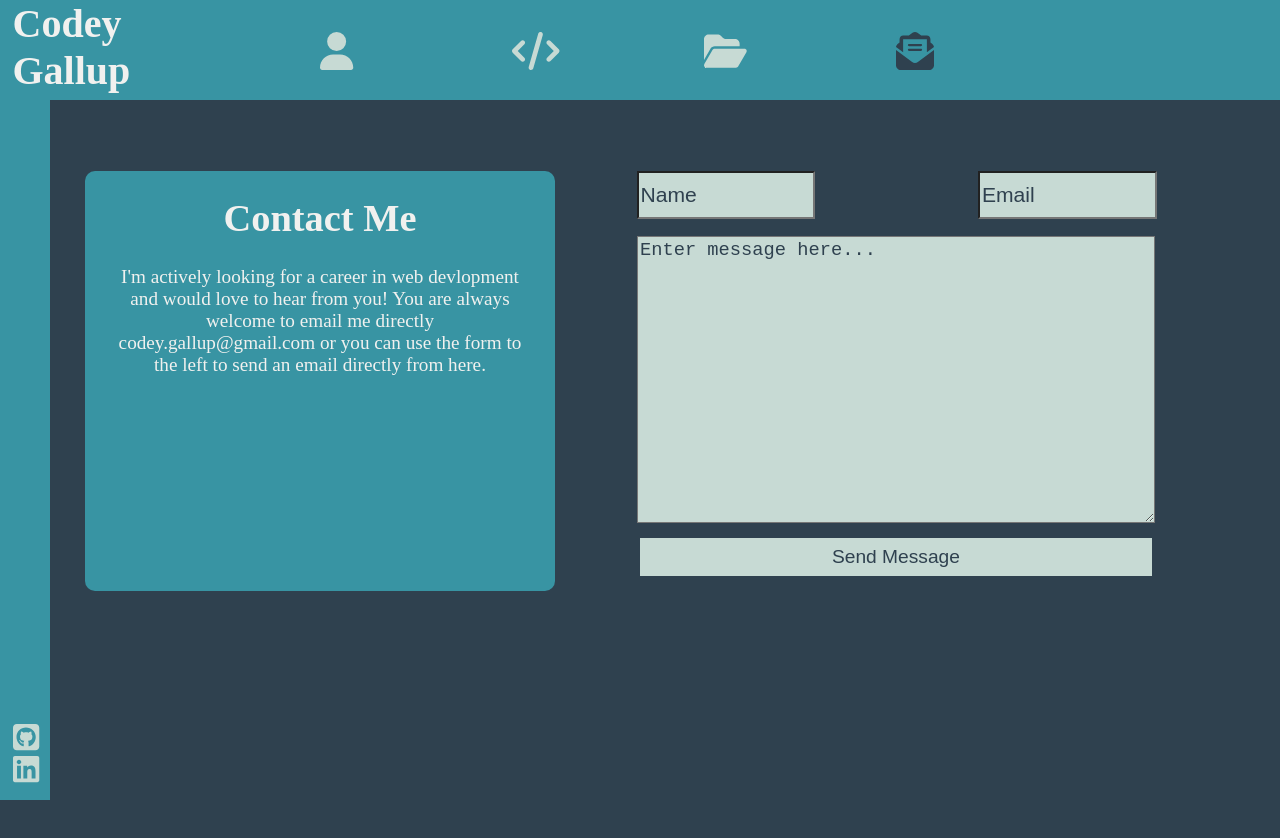
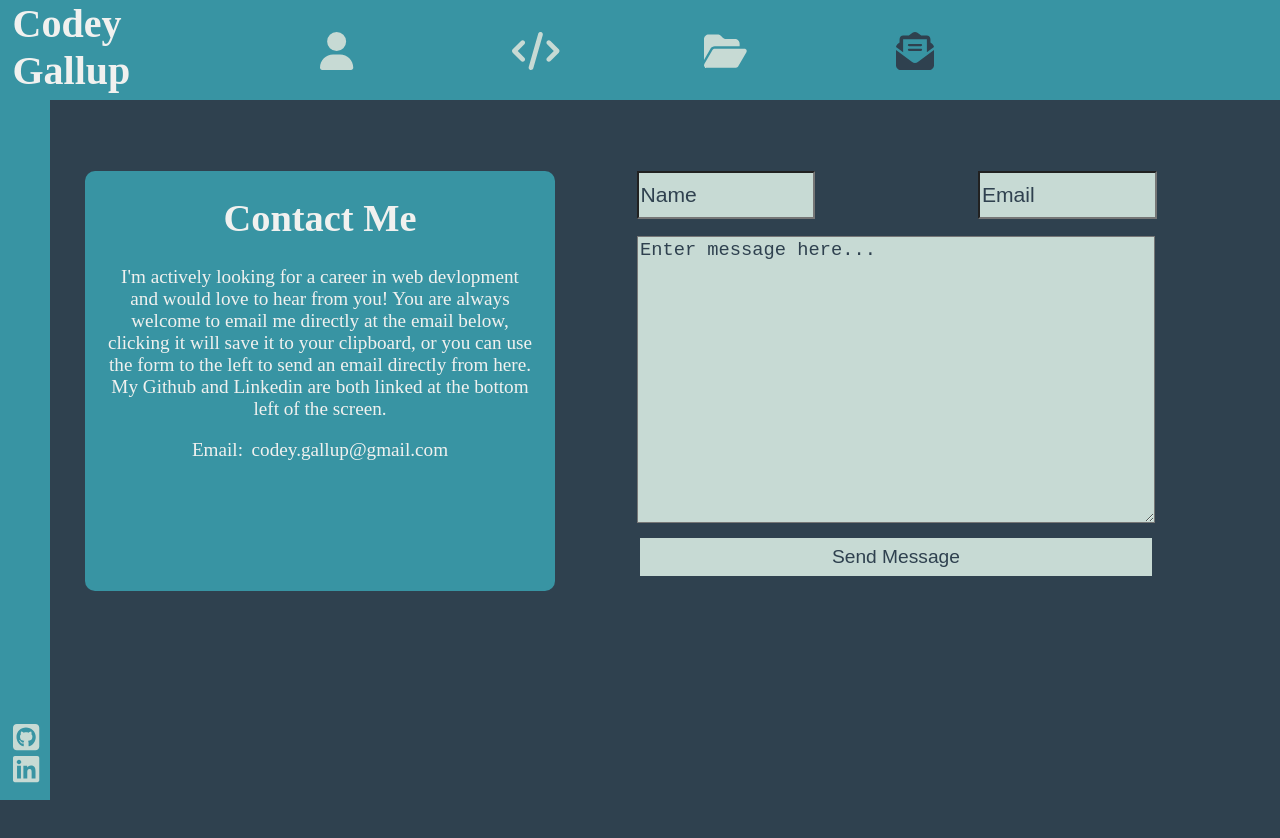
Before and after one commit to Codeyg12/vite-portfolio, a React (Vite) app: page /contact in a window 1280 px wide. Shown: the top 838 px of the page. Built offline with nearby package versions, Linux system fonts and the light colour scheme.

Commit message:
updated contact me page

```diff
--- a/src/components/Contact.jsx
+++ b/src/components/Contact.jsx
@@ -58,13 +58,25 @@ export default function Contact() {
       );
   };
 
-
-
   return (
     <div className="contact-container">
       <div className="contact-header">
         <h1 className="contact-head">Contact Me</h1>
-      <p>I'm actively looking for a career in web devlopment and would love to hear from you! You are always welcome to email me directly <abbr className="email-copy" onClick={() => navigator.clipboard.writeText('codey.gallup@gmail.com')} title="Click to save to clipboard">codey.gallup@gmail.com</abbr> or you can use the form to the left to send an email directly from here.</p>
+        <p>
+          I'm actively looking for a career in web devlopment and would love to
+          hear from you! You are always welcome to email me directly at the
+          email below, clicking it will save it to your clipboard, or you can use the form to the left to send an email directly from here. My Github and Linkedin are both linked at the bottom left of the screen.
+        </p>
+        <span>Email:</span>
+        <abbr
+          className="email-copy"
+          onClick={() =>
+            navigator.clipboard.writeText("codey.gallup@gmail.com")
+          }
+          title="Click to save to clipboard"
+        >
+          codey.gallup@gmail.com
+        </abbr>
       </div>
       <form className="contact-form" ref={form} onSubmit={sendEmail}>
         <input
--- a/src/index.css
+++ b/src/index.css
@@ -246,4 +246,5 @@ a.active {
 
 .email-copy {
   text-decoration: none;
+  margin-left: 2%;
 }
```
Lines whose indentation alone changed are shown as unchanged.
